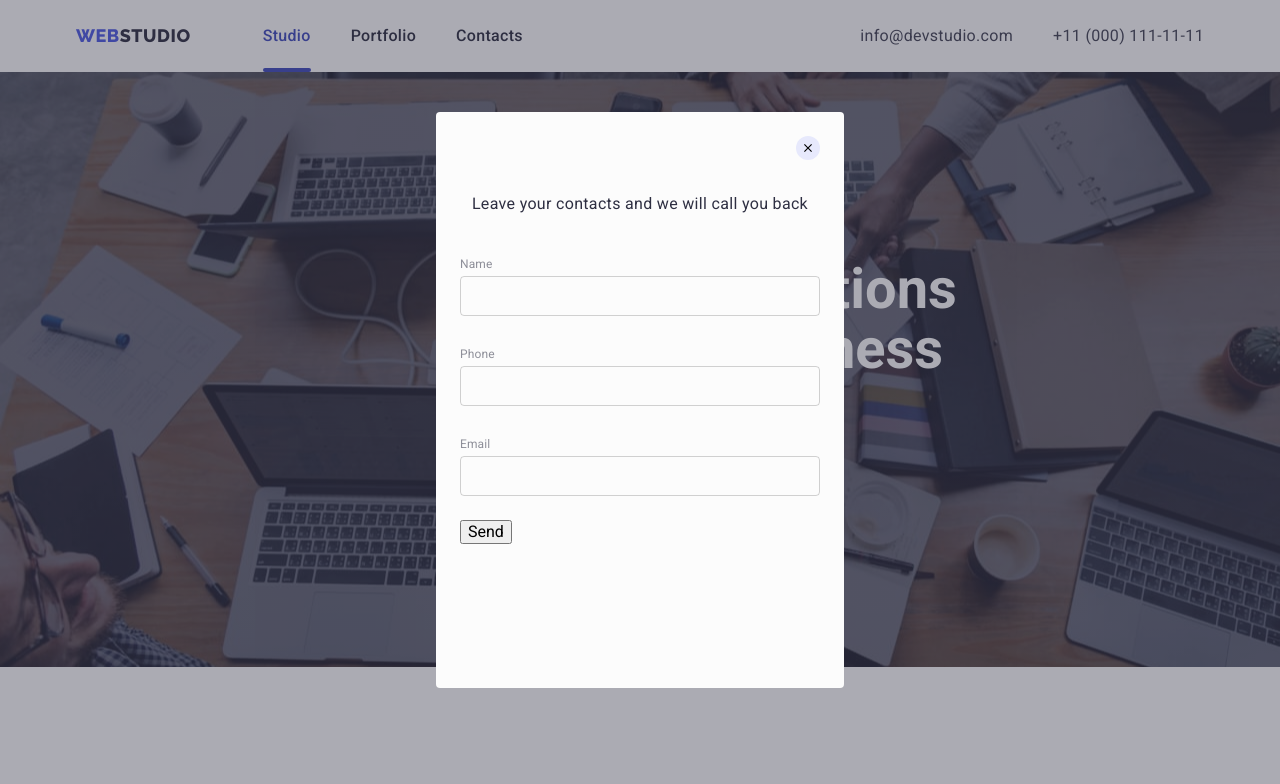
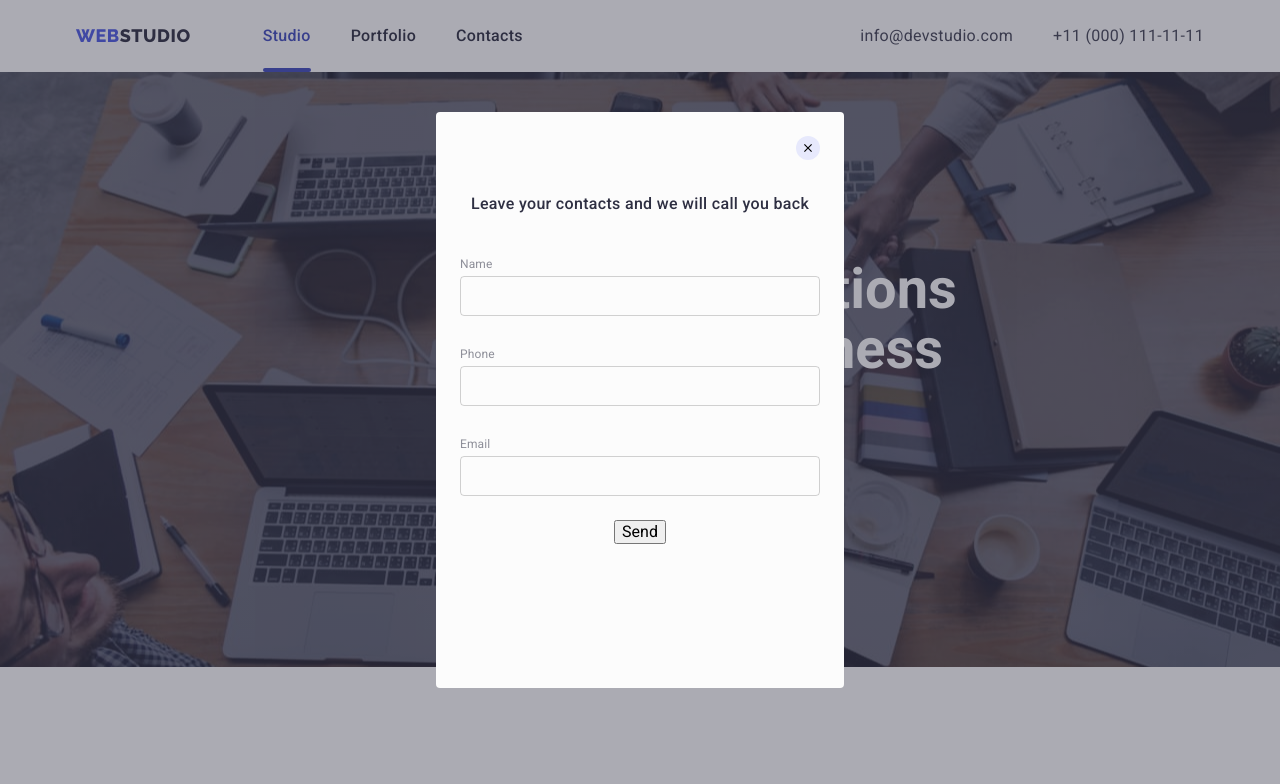
Before and after one commit to Korotkyy/goit-markup-hw-06, a plain HTML site: page index.html in a window 1280 px wide. Shown: the top 784 px of the page. Drawn offline with nearby package versions, Linux system fonts and the light colour scheme.

Commit message:
btn send

```diff
--- a/css/styles.css
+++ b/css/styles.css
@@ -808,7 +808,7 @@ ul {
 }
 .modal-title {
 font-size: 16px;
-font-weight: 500px;
+font-weight: 500;
 color: #2E2F42;
 text-align: center;
 line-height: 1.5;
@@ -834,10 +834,15 @@ outline: transparent;
 .input-text {
     display: inline-block;
     font-size: 12px;
-    font-weight: 400px;
+    font-weight: 400;
     line-height: 1.16;
     color: #8E8F99;
     letter-spacing: 0.01em;
     margin-top: 8px;
     margin-bottom: 4px;
 }
+
+.btn-send-wrap {
+    display: flex;
+    justify-content: center;
+}
--- a/index.html
+++ b/index.html
@@ -395,7 +395,9 @@
                                    name="user-tel" p
                                    placeholder="">
                             </label>
-                            <button type="submit">Send</button>
+                           <div class="btn-send-wrap">
+                            <button type="submit" class="btn-send">Send</button>
+                        </div>
                         </form>
                     </div>
                 </div>
```
